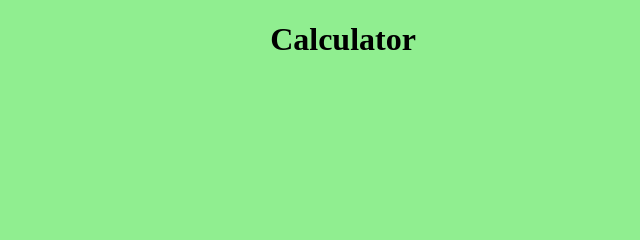
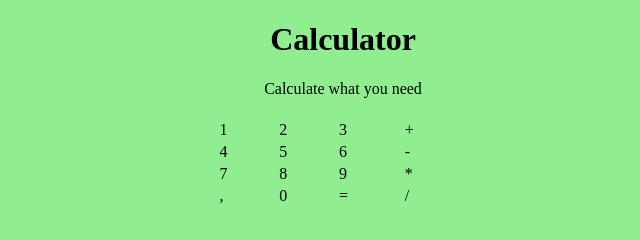
Before and after one commit to adambiro1/Calculator, a plain HTML site: page index.html in a window 1280 px wide. Shown: the whole page, without its empty margins (297-937 px from the left). Drawn offline with Linux system fonts and the light colour scheme.

Commit message:
pridal id

```diff
--- a/index.html
+++ b/index.html
@@ -7,9 +7,41 @@
 	    <meta name="author" content="Adam Bíro">
 	    <!--<link rel="icon" type="image/x-icon" href="favicon.ico">-->
 	    <link rel="stylesheet" href="stylesheet.css">
+        <meta name="viewport" content="width=device-width, initial-scale=1.0">
     </head>
     <body>
         <h1>Calculator</h1>
-
+        <table align="center" style="height: 20%;width: 20%;">
+            <caption>Calculate what you need</caption>
+            <tr>
+                <th colspan="4"><p id="number1"></p><p id="operator"></p><p id="number2"></p></th>
+            </tr>
+            <tr>
+                <td id="1">1</td>
+                <td id="2">2</td>
+                <td id="3">3</td>
+                <td id="+">+</td>
+            </tr>
+            <tr>
+                <td id="4">4</td>
+                <td id="5">5</td>
+                <td id="6">6</td>
+                <td id="-">-</td>
+            </tr>
+            <tr>
+                <td id="7">7</td>
+                <td id="8">8</td>
+                <td id="9">9</td>
+                <td id="*">*</td>
+            </tr>
+            <tr>
+                <td id=",">,</td>
+                <td id="0">0</td>
+                <td id="=">=</td>
+                <td id="/">/</td>
+            </tr>
+        </table>
+        <script src="app.js">
+        </script>
     </body>
 </html>
```
